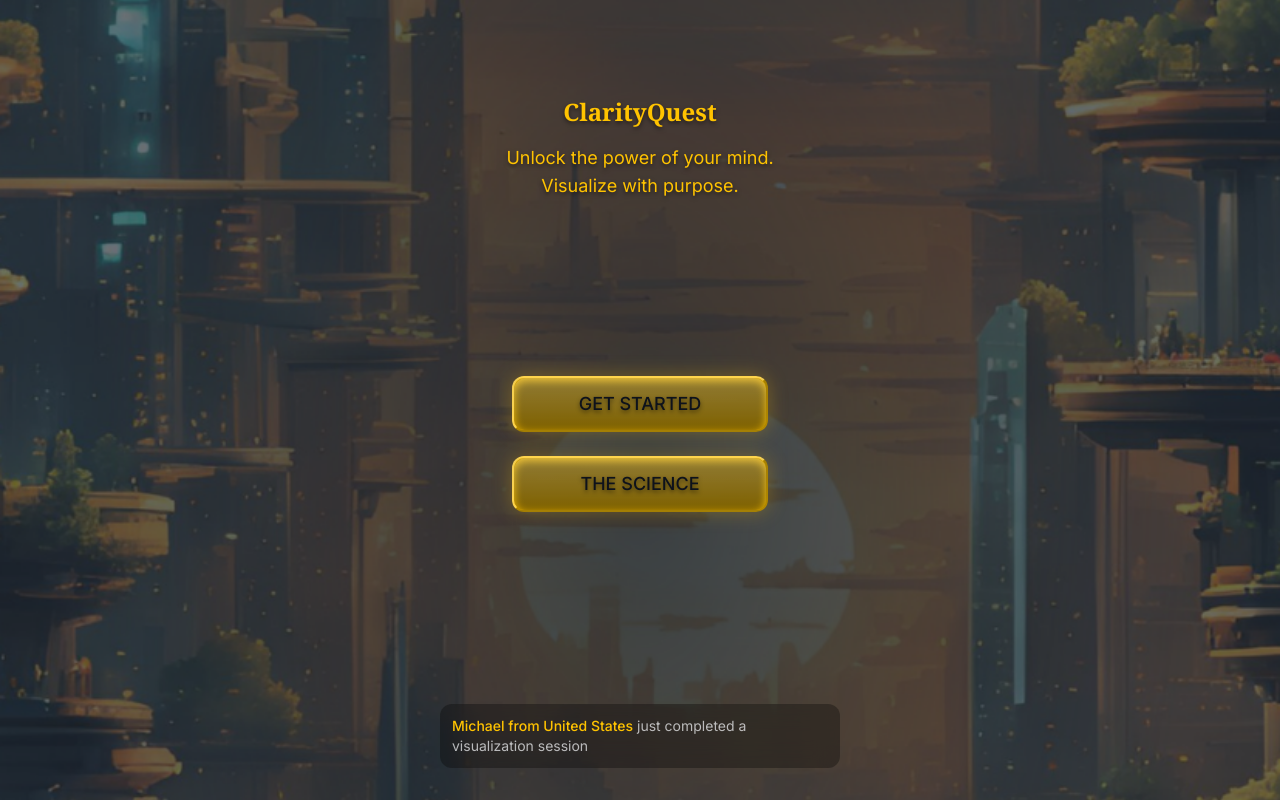
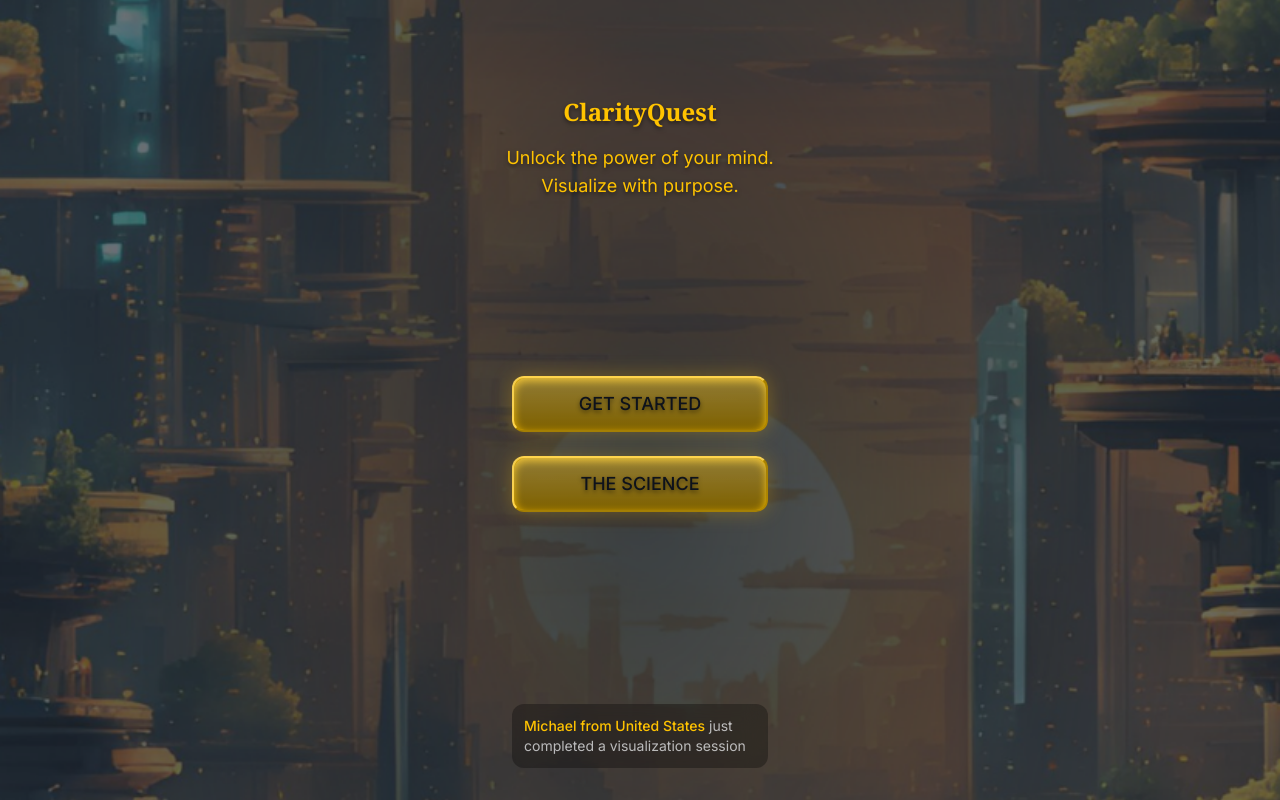
Before and after one commit to kixiktech/clarity-quest-app, a React (Vite) app: page / in a window 1280 px wide. Built offline with nearby package versions, Linux system fonts and the light colour scheme.

Commit message:
Adjust notification width
Make the width of popup notifications consistent with the buttons on the home screen.

```diff
--- a/src/pages/HomePage.tsx
+++ b/src/pages/HomePage.tsx
@@ -119,7 +119,7 @@ const HomePage: FC = () => {
       </div>
 
       <div
-        className={`fixed bottom-8 left-1/2 -translate-x-1/2 glass rounded-lg p-3 w-[90%] max-w-[400px] transition-all duration-500 transform ${
+        className={`fixed bottom-8 left-1/2 -translate-x-1/2 glass rounded-lg p-3 w-64 transition-all duration-500 transform ${
           isEntering
             ? "translate-y-0 opacity-100"
             : "translate-y-full opacity-0"
```
